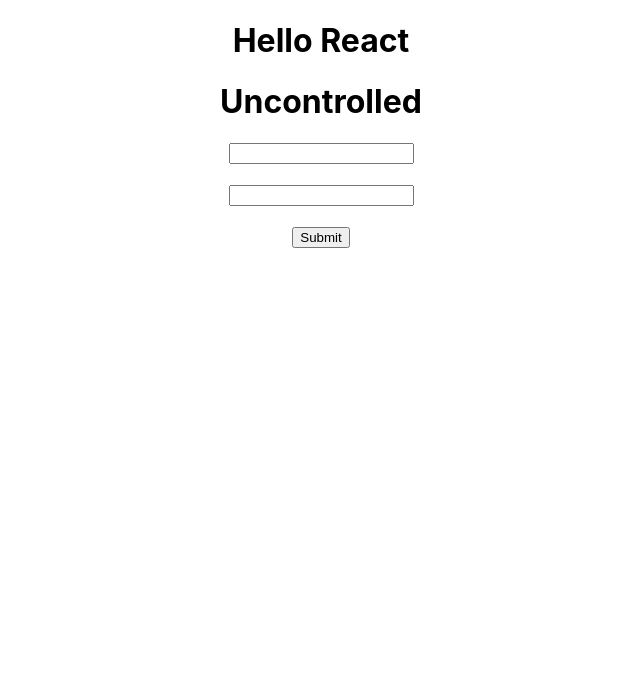
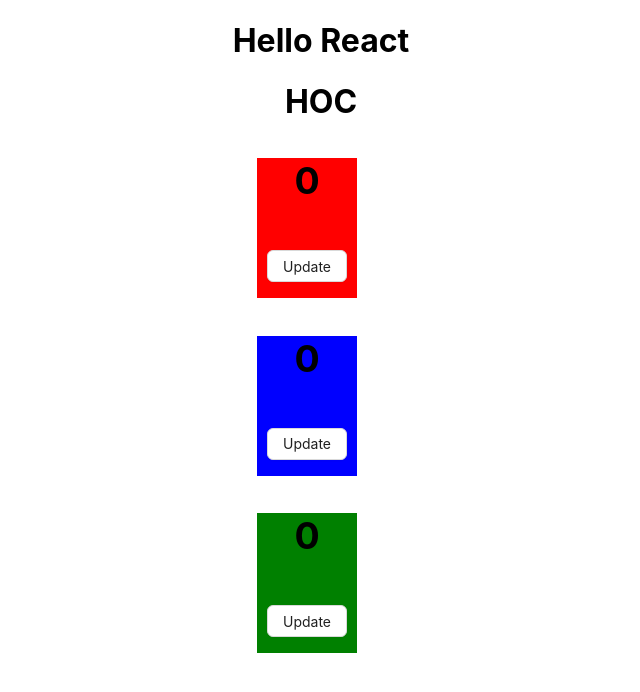
Before and after one commit to dev5101994/Basics, a React (Create React App) app: page / in a window 1280 px wide. Shown: the top 692 px of the page, without its empty margins (319-959 px from the left). Built offline with nearby package versions, Linux system fonts and the light colour scheme.

Commit message:
Mounting

```diff
--- a/src/App.js
+++ b/src/App.js
@@ -19,6 +19,7 @@
 import Form from './form/Form';
 import Controlled from './controlled&uncontrolledComponent/Controlled';
 import Uncontrolled from './controlled&uncontrolledComponent/Uncontrolled'
+import HOC from './HOC/HOC';
 
 function App() {
   return (
@@ -43,7 +44,8 @@
       {/* <Agevalidation /> */}
       {/* <Form /> */}
       {/* <Controlled /> */}
-      <Uncontrolled />
+      {/* <Uncontrolled /> */}
+      <HOC />
     </div>
   );
 }
--- /dev/null
+++ b/src/HOC/HOC.js
@@ -0,0 +1,39 @@
+import { Button } from 'antd'
+import React, { useState } from 'react'
+
+function HOC() {
+    return (
+        <>
+            <h1>HOC</h1>
+            <div style={{ paddingLeft: "45%" }}>
+                <HOCCred cmp={Counter} />
+                <HOCCblue cmp={Counter} />
+                <HOCCgreen cmp={Counter} />
+            </div>
+        </>
+    )
+}
+function HOCCred(props) {
+    return <h1 style={{ backgroundColor: 'red', width: 100, height: 140 }}><props.cmp /></h1>
+}
+
+function HOCCblue(props) {
+    return <h1 style={{ backgroundColor: 'blue', width: 100, height: 140 }}><props.cmp /></h1>
+}
+
+function HOCCgreen(props) {
+    return <h1 style={{ backgroundColor: 'green', width: 100, height: 140 }}><props.cmp /></h1>
+}
+
+function Counter() {
+
+    const [count, setCount] = useState(0);
+    return <div>
+        <h3>{count}</h3>
+        <Button onClick={() => setCount(count + 1)}>Update</Button>
+    </div>
+}
+
+export default HOC
+
+//Code step by step
--- a/src/interviewQuestion/MountUpdateUnmount/Mounts.js
+++ b/src/interviewQuestion/MountUpdateUnmount/Mounts.js
@@ -9,7 +9,7 @@
 
 }, [user])
 
-//unmounting
+//unmounting = wewe can write logic here for cleanup operation
 
 useEffect(() => {
 
```
